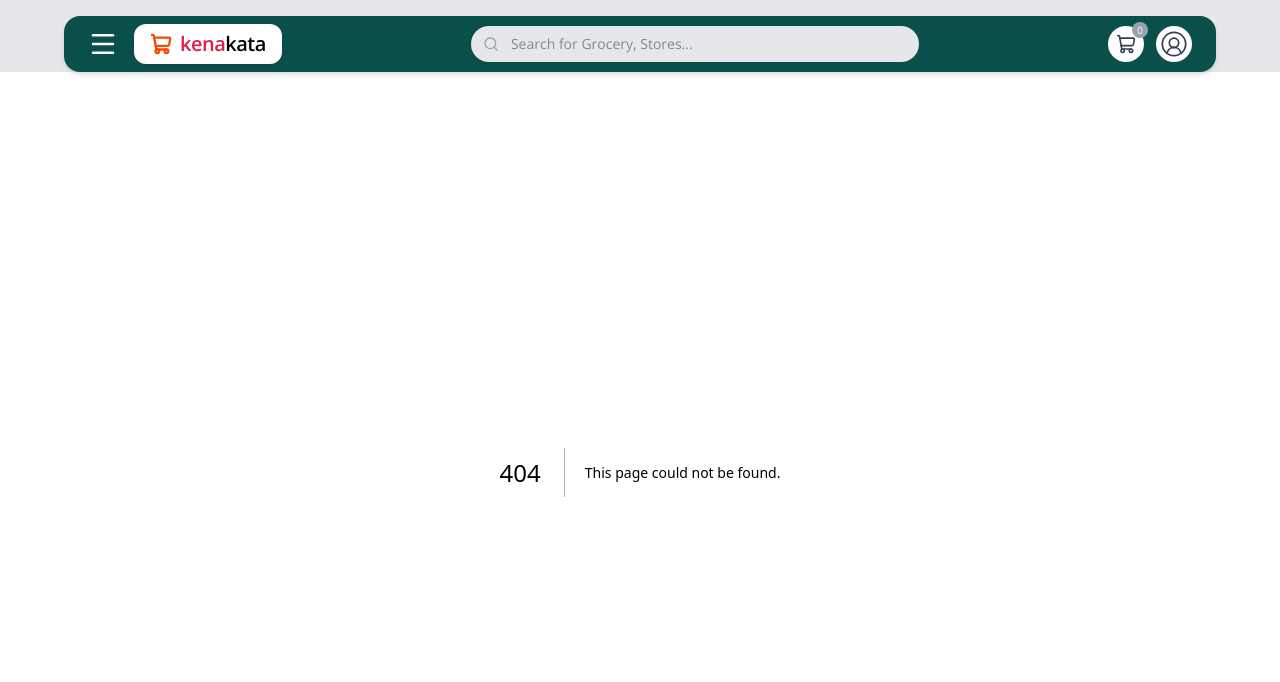
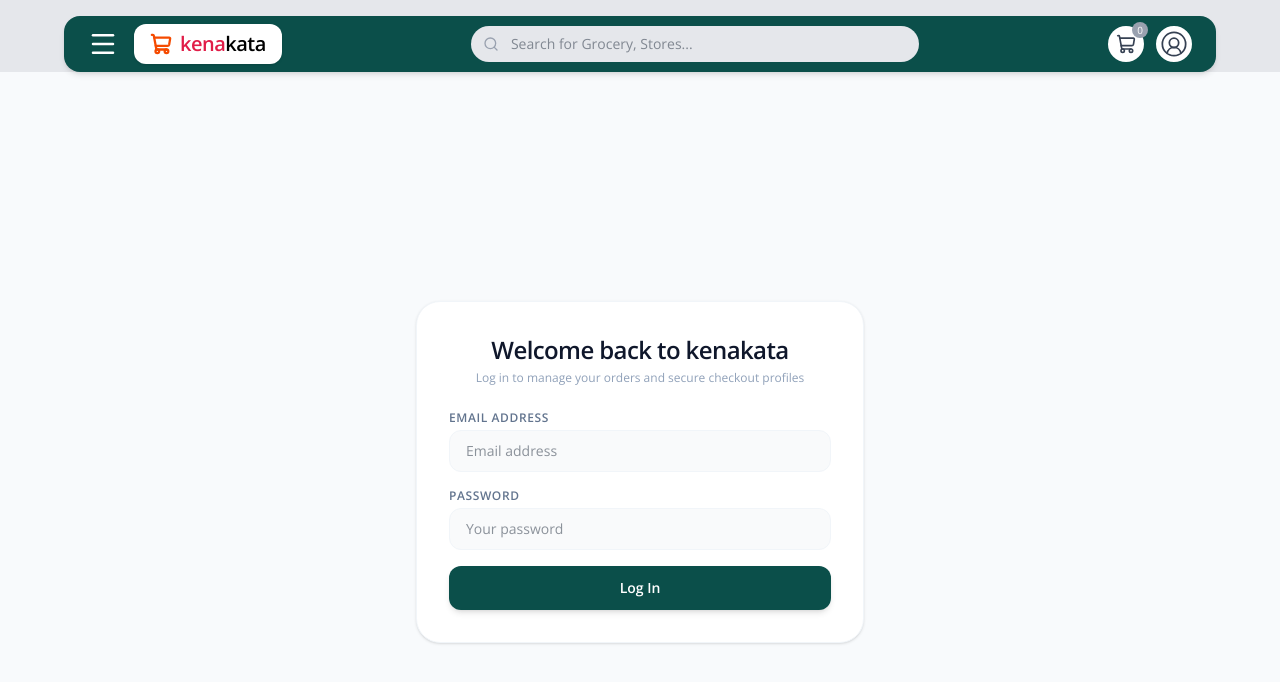
Before and after one commit to mhbhuiyan99/kenakata, a Next.js app: page /login in a window 1280 px wide. Before the commit this address had no page. Shown: the top 682 px of the page. Built offline with nearby package versions, Linux system fonts and the light colour scheme.

Commit message:
Login user

```diff
--- /dev/null
+++ b/app/(store)/login/page.tsx
@@ -0,0 +1,92 @@
+"use client";
+
+import { useState } from "react";
+import { useRouter } from "next/navigation";
+import { loginUser } from "@/lib/api/auth";
+
+export default function LoginPage() {
+  const router = useRouter();
+  const [email, setEmail] = useState("");
+  const [password, setPassword] = useState("");
+  const [error, setError] = useState("");
+  const [loading, setLoading] = useState(false);
+
+  const handleLogin = async (e: React.SubmitEvent<HTMLFormElement>) => {
+    e.preventDefault();
+    setError("");
+    setLoading(true);
+
+    const token = await loginUser({ email, password });
+
+    if (!token) {
+      setError("Invalid email or password. Please try again.");
+      setLoading(false);
+      return;
+    }
+
+    localStorage.setItem("kenakata_access_token", token);
+    router.push("/products");
+    router.refresh();
+  };
+
+  return (
+    <main className="min-h-screen bg-slate-50 flex items-center justify-center p-4">
+      <div className="bg-white border border-slate-100 rounded-3xl p-6 sm:p-8 max-w-md w-full shadow-sm text-left space-y-6">
+
+        <div className="space-y-1 text-center">
+          <h1 className="text-2xl font-black text-slate-900 tracking-tight">
+            Welcome back to kenakata
+          </h1>
+          <p className="text-xs text-slate-400">
+            Log in to manage your orders and secure checkout profiles
+          </p>
+        </div>
+
+        {error && (
+          <div className="bg-red-50 border border-red-100 text-red-600 text-xs font-semibold p-3 rounded-xl">
+            ⚠️ {error}
+          </div>
+        )}
+
+        <form onSubmit={handleLogin} className="space-y-4">
+          <div>
+            <label className="text-xs font-bold text-slate-500 uppercase tracking-wider block mb-1">
+              Email Address
+            </label>
+            <input
+              type="email"
+              required
+              value={email}
+              onChange={(e) => setEmail(e.target.value)}
+              placeholder="Email address"
+              className="w-full text-sm text-gray-800 bg-gray-50 rounded-xl py-2.5 px-4 border border-slate-100 focus:outline-none focus:bg-white focus:border-slate-200"
+            />
+          </div>
+
+          <div>
+            <label className="text-xs font-bold text-slate-500 uppercase tracking-wider block mb-1">
+              Password
+            </label>
+            <input
+              type="password"
+              required
+              value={password}
+              onChange={(e) => setPassword(e.target.value)}
+              placeholder="Your password"
+              className="w-full text-sm text-gray-800 bg-gray-50 rounded-xl py-2.5 px-4 border border-slate-100 focus:outline-none focus:bg-white focus:border-slate-200"
+            />
+          </div>
+
+          <button
+            type="submit"
+            disabled={loading}
+            className="w-full bg-teal-900 text-white font-bold py-3 px-4 rounded-xl text-center shadow-md hover:bg-[#b4f46c] hover:text-teal-950 transition-all text-sm cursor-pointer disabled:opacity-50"
+          >
+            {loading ? "Verifying Account..." : "Log In"}
+          </button>
+        </form>
+
+      </div>
+    </main>
+  );
+}
--- a/components/layout/Navbar.tsx
+++ b/components/layout/Navbar.tsx
@@ -1,16 +1,31 @@
 "use client";
 
 import Link from "next/link";
-import { motion } from "framer-motion";
-import { ShoppingCart, Menu, CircleUserRound } from "lucide-react";
+import { motion, AnimatePresence } from "framer-motion";
+import { ShoppingCart, Menu, CircleUserRound, LogIn, LogOut, User } from "lucide-react";
 import { useCart } from "@/context/CartContext";
 import SearchBar from "./SearchBar";
+import { useState, useEffect, useRef } from "react";
 
 export default function Navbar() {
   const { cartCount } = useCart();
+  const [isOpen, setIsOpen] = useState(false);
+  const dropdownRef = useRef<HTMLDivElement>(null);
+  const [isLoggedIn, setIsLoggedIn] = useState(false);
+
+  // Close the dropdown cleanly if clicked outside of the menu container
+  useEffect(() => {
+    function handleClickOutside(event: MouseEvent) {
+      if (dropdownRef.current && !dropdownRef.current.contains(event.target as Node)) {
+        setIsOpen(false);
+      }
+    }
+    document.addEventListener("mousedown", handleClickOutside);
+    return () => document.removeEventListener("mousedown", handleClickOutside);
+  }, []);
 
   return (
-    <header className="bg-gray-200 px-4 sm:px-6 lg:px-16 pt-4">
+    <header className="bg-gray-200 px-4 sm:px-6 lg:px-16 pt-4 relative z-50">
       <nav className="max-w-7xl mx-auto bg-teal-900 rounded-2xl px-6 py-2 flex items-center justify-between shadow-md">
 
         {/* Left Side: Menu + Logo */}
@@ -43,8 +58,8 @@ export default function Navbar() {
           <SearchBar />
         </div>
 
-        {/* Right Side: Cart + Profile */}
-        <div className="flex items-center gap-3">
+        {/* Right Side: Cart + Profile Dropdown Group */}
+        <div className="flex items-center gap-3 relative" ref={dropdownRef}>
 
           <Link href="/cart">
             <motion.div
@@ -69,15 +84,73 @@ export default function Navbar() {
             </motion.div>
           </Link>
 
-          <motion.div whileHover={{ scale: 1.15 }} whileTap={{ scale: 0.95 }}>
-            <div className="w-9 h-9 rounded-full overflow-hidden border-2 border-white flex items-center justify-center bg-white cursor-pointer transition-opacity">
+          {/* Profile Trigger Element */}
+          <div className="relative">
+            <motion.div
+              whileHover={{ scale: 1.15 }}
+              whileTap={{ scale: 0.95 }}
+              onClick={() => setIsOpen(!isOpen)}
+            >
+              <button className="w-9 h-9 rounded-full overflow-hidden border-2 border-white flex items-center justify-center bg-white cursor-pointer transition-opacity focus:outline-none">
                 <CircleUserRound
                   size={28}
                   className="text-gray-700"
                   strokeWidth={1.5}
                 />
+              </button>
+            </motion.div>
+
+            {/*  Dynamic Dropdown Panel */}
+            <AnimatePresence>
+              {isOpen && (
+                <motion.div
+                  initial={{ opacity: 0, y: 10, scale: 0.95 }}
+                  animate={{ opacity: 1, y: 0, scale: 1 }}
+                  exit={{ opacity: 0, y: 10, scale: 0.95 }}
+                  transition={{ duration: 0.15 }}
+                  className="absolute right-0 mt-3 w-48 bg-white border border-slate-100 rounded-2xl shadow-xl py-2 px-1 text-left flex flex-col gap-0.5"
+                >
+                  {!isLoggedIn ? (
+                    // Show when Guest
+                    <Link
+                      href="/login"
+                      onClick={() => setIsOpen(false)}
+                      className="flex items-center gap-2.5 px-4 py-2.5 rounded-xl text-sm font-bold text-slate-700 hover:bg-slate-50 hover:text-teal-900 transition-colors"
+                    >
+                      <LogIn size={16} strokeWidth={2.5} />
+                      Log In
+                    </Link>
+                  ) : (
+                    // Show when Logged In
+                    <>
+                      <Link
+                        href="/profile"
+                        onClick={() => setIsOpen(false)}
+                        className="flex items-center gap-2.5 px-4 py-2.5 rounded-xl text-sm font-bold text-slate-700 hover:bg-slate-50 hover:text-teal-900 transition-colors"
+                      >
+                        <User size={16} strokeWidth={2.5} />
+                        My Profile
+                      </Link>
+
+                      <hr className="border-slate-100 my-1 mx-2" />
+
+                      <button
+                        onClick={() => {
+                          setIsLoggedIn(false);
+                          setIsOpen(false);
+                        }}
+                        className="w-full flex items-center gap-2.5 px-4 py-2.5 rounded-xl text-sm font-bold text-red-500 hover:bg-red-50/60 transition-colors text-left cursor-pointer"
+                      >
+                        <LogOut size={16} strokeWidth={2.5} />
+                        Log Out
+                      </button>
+                    </>
+                  )}
+                </motion.div>
+              )}
+            </AnimatePresence>
           </div>
-          </motion.div>
+
         </div>
       </nav>
     </header>
--- /dev/null
+++ b/lib/api/auth.ts
@@ -0,0 +1,24 @@
+import { endPoints } from "./endPoints";
+
+interface LoginCredentials {
+  email: string;
+  password: string;
+}
+
+export async function loginUser(credentials: LoginCredentials): Promise<string | null> {
+  try {
+    const response = await fetch(endPoints.auth.login, {
+      method: "POST",
+      headers: { "Content-Type": "application/json" },
+      body: JSON.stringify(credentials),
+    });
+
+    if (!response.ok) return null;
+
+    const data = await response.json();
+    return data.access_token;
+  } catch (error) {
+    console.error("Authentication error:", error);
+    return null;
+  }
+}
--- a/lib/api/endPoints.ts
+++ b/lib/api/endPoints.ts
@@ -8,5 +8,8 @@ export const endPoints = {
     products: {
         featured: (limit: number, offset: number) => `${API}/api/v1/products?limit=${limit}&offset=${offset}`,
         detail: (id: number | string) => `${API}/api/v1/products/${id}`,
+    },
+    auth: {
+        login: `${API}/api/v1/auth/login`,
     }
 };
```
Lines whose indentation alone changed are shown as unchanged.
